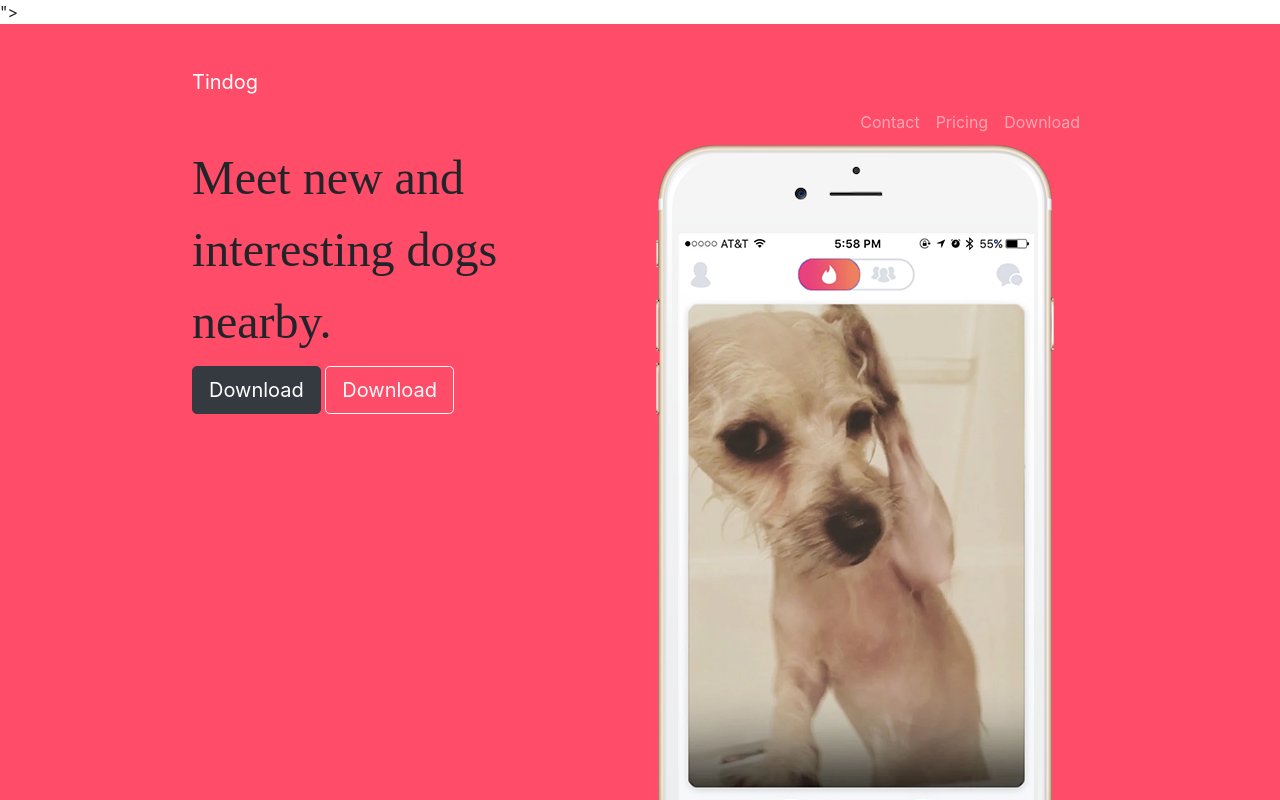
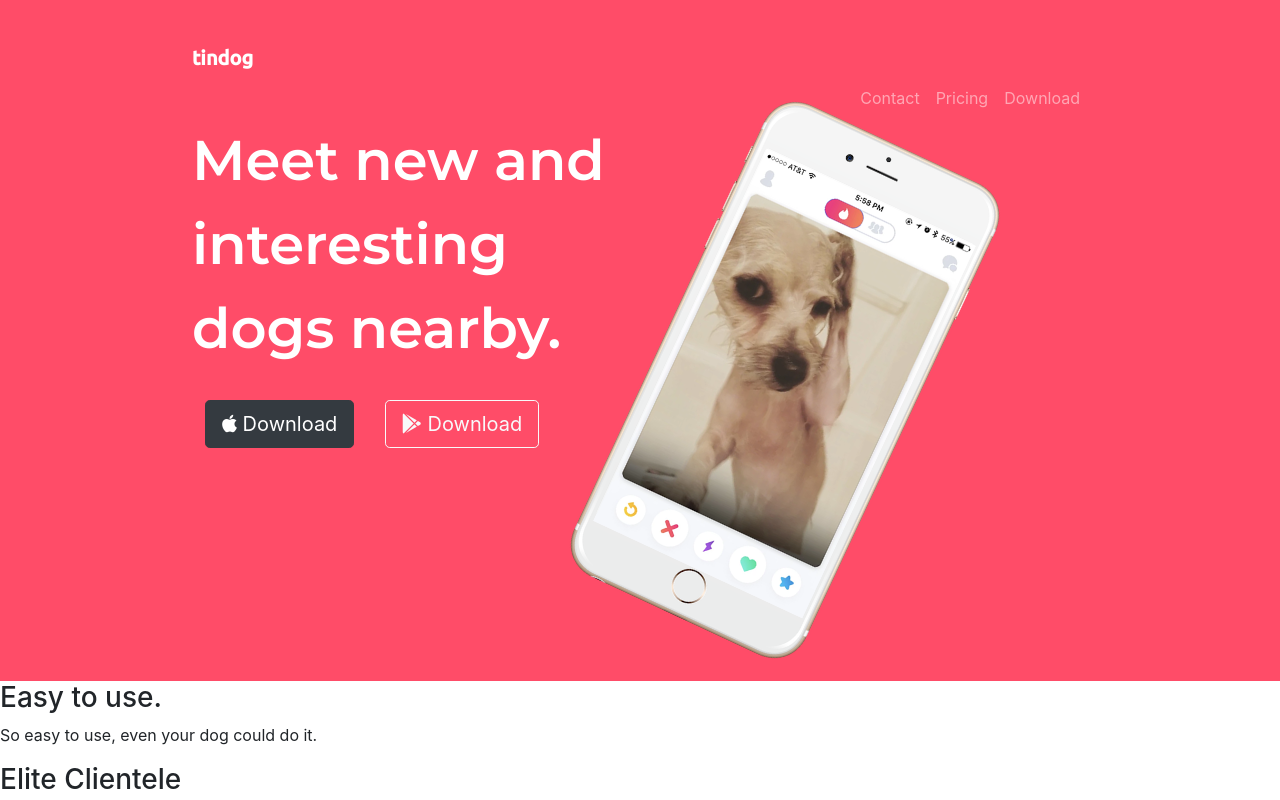
Before and after one commit to jdlambright/Bootstrap, a plain HTML site: page index.html in a window 1280 px wide. Shown: the top 800 px of the page. Drawn offline with nearby package versions, Linux system fonts and the light colour scheme.

Commit message:
formatted top

```diff
--- a/css/styles.css
+++ b/css/styles.css
@@ -1,12 +1,47 @@
+
+body{
+  font-family: "Montserrat" arial;
+}
+
 #title{
   background-color: #ff4c68;
+  color: #fff;
 }
 
 .container-fluid{
   padding: 3% 15%;
 }
+
 h1{
-  font-family: "Montserrat-Black";
-  font-size: 3rem;
+  font-family: "Montserrat";
+  font-weight: bold;
+  font-size: 3.5rem;
   line-height: 1.5;
 }
+/* Navbar  There has to be some issue between this and index*/
+.navbar {
+  padding: 0 0 4.5rem;
+}
+
+.navbar-brand {
+  font-family: "Ubuntu";
+  font-weight: bold;
+}
+
+.navbar-item {
+  padding: 0 18px;
+}
+
+.navbar-link{
+  font-size: 1.2rem;
+}
+/* download button */
+.dnld-btn{
+  margin: 5% 3% 5%;
+}
+
+/* titlebar image */
+.title-image{
+  width: 60%;
+  transform: rotate(25deg);
+}
--- a/index.html
+++ b/index.html
@@ -5,11 +5,17 @@
   <meta charset="utf-8">
   <title>TinDog</title>
 
-  <link rel="stylesheet" href="<link href="https://fonts.googleapis.com/css2?family=Montserrat:wght@500&family=Ubuntu&display=swap" rel="stylesheet">">
+<!-- Google Fonts -->
+  <link href="https://fonts.googleapis.com/css2?family=Montserrat:wght@600&family=Ubuntu:wght@500&display=swap" rel="stylesheet">
 
+<!-- css style sheets -->
   <link rel="stylesheet" href="https://stackpath.bootstrapcdn.com/bootstrap/4.4.1/css/bootstrap.min.css" integrity="sha384-Vkoo8x4CGsO3+Hhxv8T/Q5PaXtkKtu6ug5TOeNV6gBiFeWPGFN9MuhOf23Q9Ifjh" crossorigin="anonymous">
   <link rel="stylesheet" href="css/styles.css">
 
+<!-- font awesome -->
+<script src="https://kit.fontawesome.com/0f9bc115af.js" crossorigin="anonymous"></script>
+
+  <!-- bootstrap scripts -->
   <script src="https://code.jquery.com/jquery-3.4.1.slim.min.js" integrity="sha384-J6qa4849blE2+poT4WnyKhv5vZF5SrPo0iEjwBvKU7imGFAV0wwj1yYfoRSJoZ+n" crossorigin="anonymous"></script>
   <script src="https://cdn.jsdelivr.net/npm/popper.js@1.16.0/dist/umd/popper.min.js" integrity="sha384-Q6E9RHvbIyZFJoft+2mJbHaEWldlvI9IOYy5n3zV9zzTtmI3UksdQRVvoxMfooAo" crossorigin="anonymous"></script>
   <script src="https://stackpath.bootstrapcdn.com/bootstrap/4.4.1/js/bootstrap.min.js" integrity="sha384-wfSDF2E50Y2D1uUdj0O3uMBJnjuUD4Ih7YwaYd1iqfktj0Uod8GCExl3Og8ifwB6" crossorigin="anonymous"></script>
@@ -20,7 +26,7 @@
   <div class="container-fluid">
 
   <nav class="navbar-expand-lg navbar-dark">
-    <a class="navbar-brand" href="">Tindog</a>
+    <a class="navbar-brand" href="">tindog</a>
     <button class="navbar-toggler" type="button" data-toggle="collapse" data-target="#navbarSupportedContent" aria-controls="navbarSupportedContent" aria-expanded="false" aria-label="Toggle navigation">
       <span class="navbar-toggler-icon"></span>
     </button>
@@ -42,13 +48,13 @@
   <div class="row">
     <div class="col-lg-6">
       <h1>Meet new and interesting dogs nearby.</h1>
-        <button type="button" class="btn btn-dark btn-lg">Download</button>
-        <button type="button" class="btn btn-outline-light btn-lg">Download</button>
+        <button type="button" class="btn btn-dark btn-lg dnld-btn"><i class="fab fa-apple"></i> Download</button>
+        <button type="button" class="btn btn-outline-light btn-lg dnld-btn"><i class="fab fa-google-play"></i> Download</button>
 
     </div>
 
     <div class="col-lg-6">
-      <img src="images/iphone6.png" alt="iphone-mockup">
+      <img class="title-image"src="images/iphone6.png" alt="iphone-mockup">
     </div>
   </div>
 </div>
```
